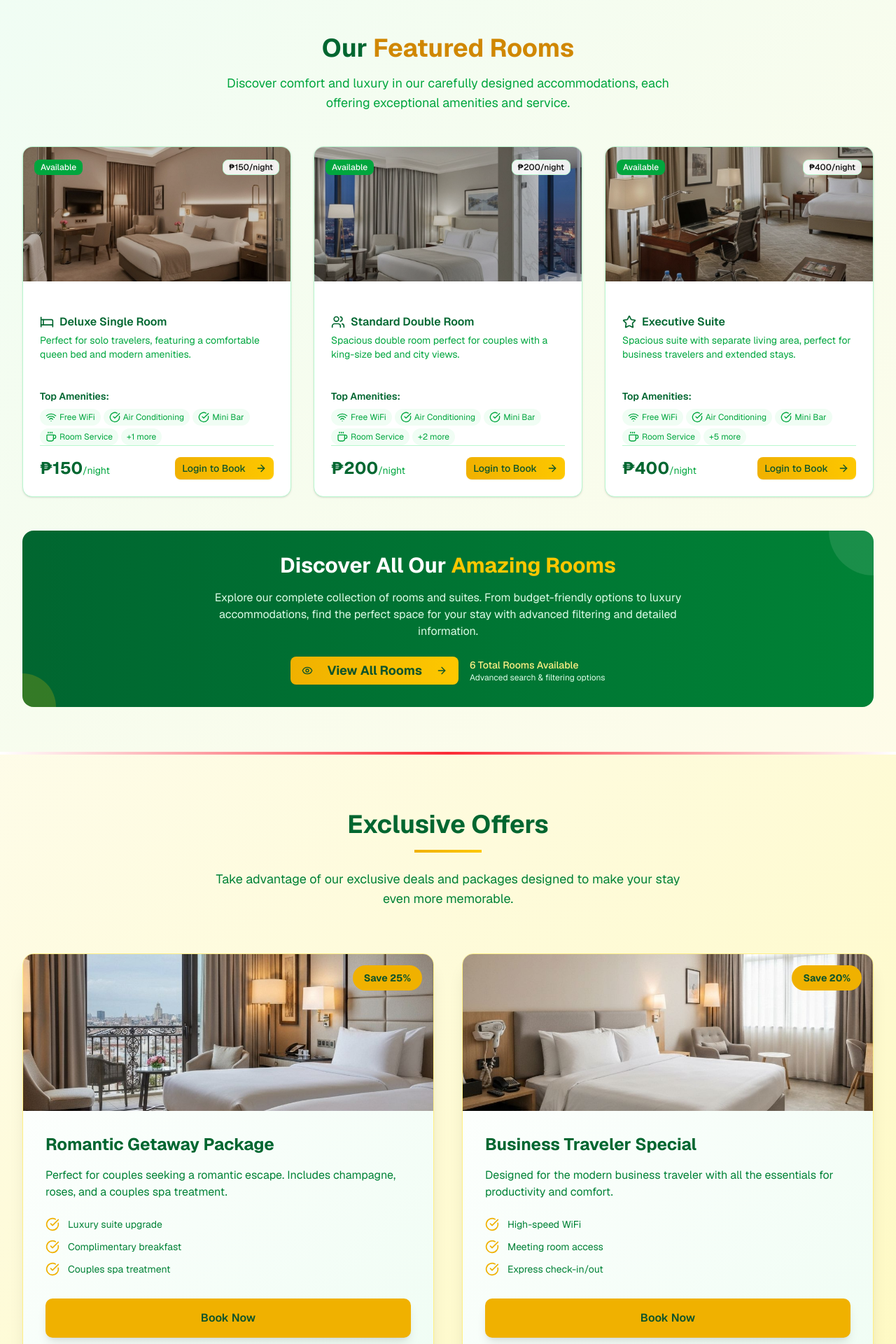
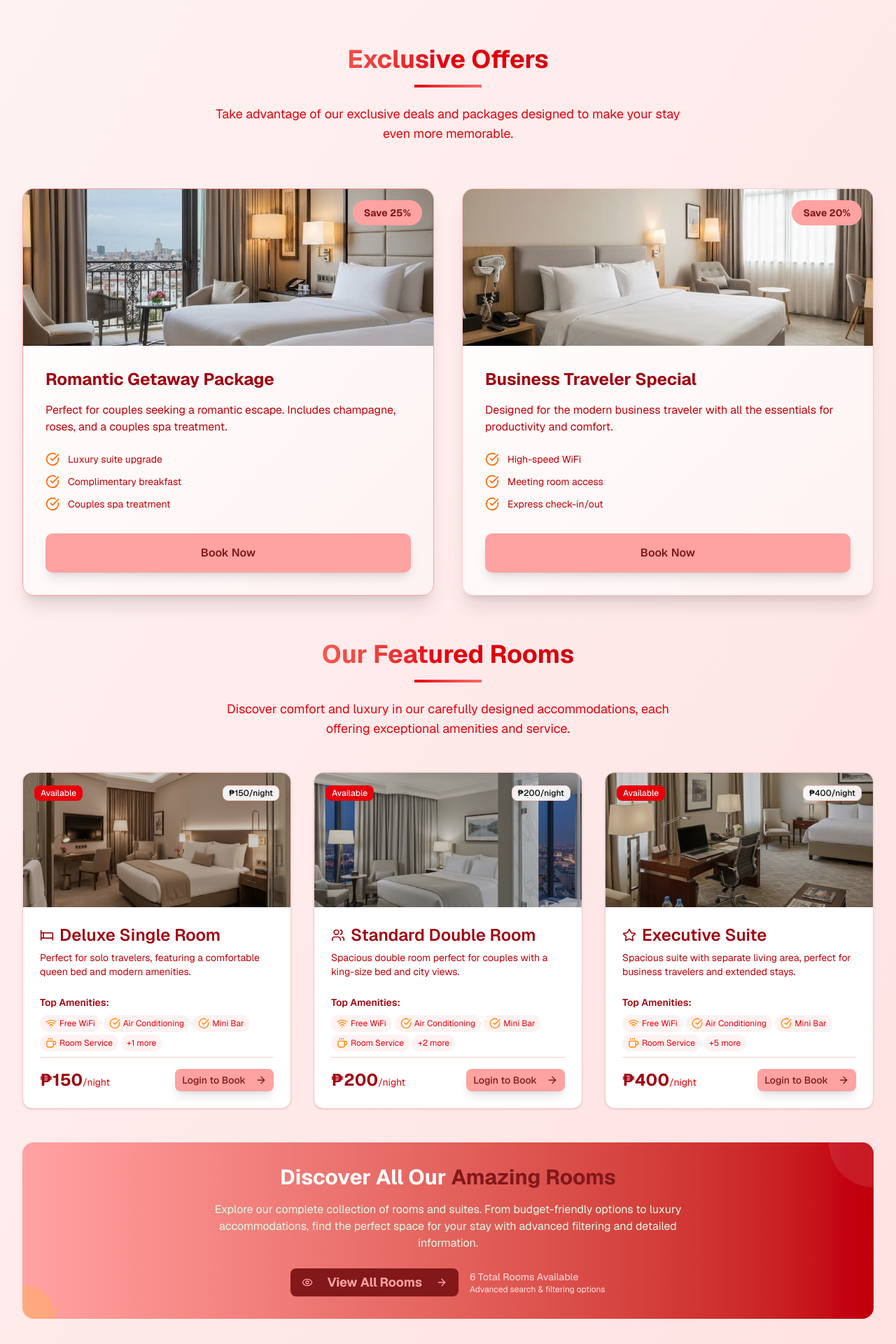
Before and after one commit to infinitecheirene/hotel-design, a Next.js app: page / in a window 1280 px wide. Shown: the part 720-2640 px from the top of the page at 70% size. Built offline with nearby package versions, Linux system fonts and the light colour scheme.

Commit message:
Updated the design of the Room section in the homepage

```diff
--- a/app/page.tsx
+++ b/app/page.tsx
@@ -12,10 +12,6 @@ export default function HomePage() {
       <HeroSection />
       <RoomsPreviewSection />
       <SectionDivider />
-      <OffersSection />
-      <SectionDivider />
-      <AmenitiesSection />
-      <SectionDivider />
       <TestimonialsSection />
       <ContactSection />
     </div>
--- a/components/RoomPreviewSection.tsx
+++ b/components/RoomPreviewSection.tsx
@@ -162,14 +162,103 @@ export default function RoomsPreviewSection() {
   }
 
   return (
-    <section className="py-16 bg-gradient-to-br from-green-50 to-yellow-50">
-      <div className="max-w-7xl mx-auto px-4 sm:px-6 lg:px-8">
+    <main className="py-20 bg-gradient-to-br from-red-50 to-red-100">
+      <section className="max-w-7xl mx-auto px-4 sm:px-6 lg:px-8">
+        <div className="text-center mb-16">
+          <h2 className="text-3xl md:text-4xl font-bold mb-4 bg-gradient-to-r from-red-200 via-red-600 to-red-800 bg-clip-text text-transparent">Exclusive Offers</h2>
+          <div className="w-24 h-1 mx-auto mb-6 bg-gradient-to-r from-red-600 to-red-400" />
+          <p className="text-lg max-w-2xl mx-auto text-pretty text-red-600">
+            Take advantage of our exclusive deals and packages designed to make your stay even more memorable.
+          </p>
+        </div>
+
+        <div className="grid grid-cols-1 lg:grid-cols-2 gap-10">
+          <div className="overflow-hidden rounded-2xl transition-all duration-300 hover:scale-105 bg-gradient-to-br from-white to-red-50 shadow-xl border border-red-300">
+            <div
+              className="h-56 bg-cover bg-center relative"
+              style={{
+                backgroundImage: "url('/deluxe-double-room.jpg')",
+              }}
+            >
+              <div className="absolute top-4 right-4 px-4 py-2 rounded-full text-sm font-bold bg-red-300 text-red-900">
+                Save 25%
+              </div>
+            </div>
+            <div className="p-8">
+              <h3 className="text-2xl font-bold mb-4 text-red-800">Romantic Getaway Package</h3>
+              <p className="mb-6 text-red-700">
+                Perfect for couples seeking a romantic escape. Includes champagne, roses, and a couples spa treatment.
+              </p>
+              <ul className="space-y-3 mb-8">
+                <li className="flex items-center text-sm text-red-700">
+                  <CheckCircle className="w-5 h-5 mr-3 text-orange-500" />
+                  Luxury suite upgrade
+                </li>
+                <li className="flex items-center text-sm text-red-700">
+                  <CheckCircle className="w-5 h-5 mr-3 text-orange-500" />
+                  Complimentary breakfast
+                </li>
+                <li className="flex items-center text-sm text-red-700">
+                  <CheckCircle className="w-5 h-5 mr-3 text-orange-500" />
+                  Couples spa treatment
+                </li>
+              </ul>
+              <Link href="/rooms">
+                <button className="w-full py-4 rounded-lg font-semibold transition-all duration-300 hover:scale-105 bg-red-300 text-red-900 shadow-lg hover:bg-red-400">
+                  Book Now
+                </button>
+              </Link>
+            </div>
+          </div>
+
+          <div className="overflow-hidden rounded-2xl transition-all duration-300 hover:scale-105 bg-gradient-to-br from-white to-red-50 shadow-xl border border-red-200">
+            <div
+              className="h-56 bg-cover bg-center relative"
+              style={{
+                backgroundImage: "url('/superior-single-room.jpg')",
+              }}
+            >
+              <div className="absolute top-4 right-4 px-4 py-2 rounded-full text-sm font-bold bg-red-300 text-red-900">
+                Save 20%
+              </div>
+            </div>
+            <div className="p-8">
+              <h3 className="text-2xl font-bold mb-4 text-red-800">Business Traveler Special</h3>
+              <p className="mb-6 text-red-700">
+                Designed for the modern business traveler with all the essentials for productivity and comfort.
+              </p>
+              <ul className="space-y-3 mb-8">
+                <li className="flex items-center text-sm text-red-700">
+                  <CheckCircle className="w-5 h-5 mr-3 text-orange-500" />
+                  High-speed WiFi
+                </li>
+                <li className="flex items-center text-sm text-red-700">
+                  <CheckCircle className="w-5 h-5 mr-3 text-orange-500" />
+                  Meeting room access
+                </li>
+                <li className="flex items-center text-sm text-red-700">
+                  <CheckCircle className="w-5 h-5 mr-3 text-orange-500" />
+                  Express check-in/out
+                </li>
+              </ul>
+              <Link href="/rooms">
+                <button className="w-full py-4 rounded-lg font-semibold transition-all duration-300 hover:scale-105 bg-red-300 text-red-900 shadow-lg hover:bg-red-400">
+                  Book Now
+                </button>
+              </Link>
+            </div>
+          </div>
+        </div>
+    </section>
+
+    <section className="max-w-7xl py-16 mx-auto px-4 sm:px-6 lg:px-8">
         {/* Section Header */}
         <div className="text-center mb-12">
-          <h2 className="text-3xl md:text-4xl font-bold text-green-800 mb-4">
-            Our <span className="text-yellow-600">Featured Rooms</span>
+          <h2 className="text-3xl md:text-4xl font-bold bg-gradient-to-r from-red-200 via-red-600 to-red-800 bg-clip-text text-transparent mb-4">
+            Our Featured Rooms
           </h2>
-          <p className="text-lg text-green-600 max-w-2xl mx-auto">
+          <div className="w-24 h-1 mx-auto mb-6 bg-gradient-to-r from-red-600 to-red-400" />
+          <p className="text-lg max-w-2xl mx-auto text-pretty text-red-600">
             Discover comfort and luxury in our carefully designed accommodations, each offering exceptional amenities
             and service.
           </p>
@@ -180,7 +269,7 @@ export default function RoomsPreviewSection() {
           {featuredRooms.map((room) => (
             <Card
               key={room.id}
-              className="overflow-hidden transition-all duration-300 hover:shadow-xl flex flex-col p-0 border-green-200 hover:border-green-400 group"
+              className="overflow-hidden transition-all duration-300 hover:shadow-xl flex flex-col p-0 border-red-200 hover:border-red-400 group"
             >
               <div
                 className="h-48 bg-cover bg-center relative group-hover:scale-105 transition-transform duration-300"
@@ -188,17 +277,17 @@ export default function RoomsPreviewSection() {
               >
                 <div className="absolute inset-0 bg-black/20 group-hover:bg-black/10 transition-colors duration-300"></div>
                 <div className="absolute top-4 left-4">
-                  <Badge variant="default" className="bg-green-600 hover:bg-green-700">
+                  <Badge variant="default" className="bg-red-600 hover:bg-red-700">
                     Available
                   </Badge>
                 </div>
                 <div className="absolute top-4 right-4">
-                  <Badge variant="outline" className="bg-white/90 backdrop-blur-sm border-green-200">
+                  <Badge variant="outline" className="bg-white/90 backdrop-blur-sm border-red-200">
                     ₱{room.price}/night
                   </Badge>
                 </div>
                 {/* Overlay with quick view */}
-                <div className="absolute inset-0 bg-green-800/80 opacity-0 group-hover:opacity-100 transition-opacity duration-300 flex items-center justify-center">
+                <div className="absolute inset-0 bg-red-600/50 opacity-0 group-hover:opacity-100 transition-opacity duration-300 flex items-center justify-center">
                   <div className="text-center text-white">
                     <Eye className="w-8 h-8 mx-auto mb-2" />
                     <p className="text-sm font-medium">Quick View</p>
@@ -206,30 +295,30 @@ export default function RoomsPreviewSection() {
                 </div>
               </div>
 
-              <CardHeader className="px-6 pt-6 pb-4">
-                <CardTitle className="flex items-center text-green-800">
+              <CardHeader className="px-6">
+                <CardTitle className="flex items-center text-red-800">
                   {getRoomTypeIcon(room.type)}
-                  <span className="ml-2">{room.name}</span>
+                  <span className="ml-2 text-2xl">{room.name}</span>
                 </CardTitle>
-                <CardDescription className="text-green-600 line-clamp-2">{room.description}</CardDescription>
+                <CardDescription className="text-red-700 line-clamp-2">{room.description}</CardDescription>
               </CardHeader>
 
               <CardContent className="flex-1 flex flex-col px-6 pb-6">
                 <div className="space-y-4 flex-1">
                   <div>
-                    <h4 className="font-semibold text-sm mb-2 text-green-800">Top Amenities:</h4>
-                    <div className="flex flex-wrap gap-1">
+                    <h4 className="font-semibold text-sm mb-2 text-red-800">Top Amenities:</h4>
+                    <div className="flex flex-wrap gap-1 my-2">
                       {room.amenities.slice(0, 4).map((amenity, index) => (
                         <div
                           key={index}
-                          className="flex items-center text-xs text-green-600 bg-green-50 px-2 py-1 rounded-full"
+                          className="flex items-center text-xs text-orange-400 bg-red-50 px-2 py-1 rounded-full"
                         >
                           {getAmenityIcon(amenity)}
-                          <span className="ml-1">{amenity}</span>
+                          <span className="ml-1 text-red-600">{amenity}</span>
                         </div>
                       ))}
                       {room.amenities.length > 4 && (
-                        <div className="text-xs text-green-600 bg-green-50 px-2 py-1 rounded-full">
+                        <div className="text-xs text-red-600 bg-red-50 px-2 py-1 rounded-full">
                           +{room.amenities.length - 4} more
                         </div>
                       )}
@@ -237,16 +326,16 @@ export default function RoomsPreviewSection() {
                   </div>
                 </div>
 
-                <div className="flex items-center justify-between pt-4 border-t border-green-200 mt-auto">
-                  <div className="text-2xl font-bold text-green-800">
+                <div className="flex items-center justify-between pt-4 border-t border-red-200 mt-auto">
+                  <div className="text-2xl font-bold text-red-800">
                     ₱{room.price}
-                    <span className="text-sm text-green-600 font-normal">/night</span>
+                    <span className="text-sm text-red-600 font-normal">/night</span>
                   </div>
 
                   {user ? (
                     <Link href={`/rooms/${room.id}`}>
                       <Button
-                        className="bg-gradient-to-r from-green-700 to-green-600 hover:from-green-800 hover:to-green-700 text-white group/btn"
+                        className="bg-gradient-to-r bg-red-300 text-red-900 shadow-lg hover:bg-red-400 group/btn"
                         size="sm"
                       >
                         Book Now
@@ -256,7 +345,7 @@ export default function RoomsPreviewSection() {
                   ) : (
                     <Link href="/login">
                       <Button
-                        className="bg-gradient-to-r from-yellow-500 to-yellow-400 hover:from-yellow-600 hover:to-yellow-500 text-green-900 group/btn"
+                        className="bg-gradient-to-r bg-red-300 text-red-900 shadow-lg hover:bg-red-400 group/btn"
                         size="sm"
                       >
                         Login to Book
@@ -272,14 +361,14 @@ export default function RoomsPreviewSection() {
 
         {/* View All Rooms CTA */}
         <div className="text-center">
-          <div className="bg-gradient-to-r from-green-800 to-green-700 rounded-2xl p-8 text-white relative overflow-hidden">
+          <div className="bg-gradient-to-r from-red-300 to-red-700 rounded-2xl p-8 text-white relative overflow-hidden">
             {/* Decorative elements */}
             <div className="absolute top-0 right-0 w-32 h-32 bg-white/10 rounded-full -mr-16 -mt-16"></div>
             <div className="absolute bottom-0 left-0 w-24 h-24 bg-yellow-400/20 rounded-full -ml-12 -mb-12"></div>
 
             <div className="relative z-10">
               <h3 className="text-2xl md:text-3xl font-bold mb-4">
-                Discover All Our <span className="text-yellow-400">Amazing Rooms</span>
+                Discover All Our <span className="text-red-900">Amazing Rooms</span>
               </h3>
               <p className="text-green-100 mb-6 max-w-2xl mx-auto">
                 Explore our complete collection of rooms and suites. From budget-friendly options to luxury
@@ -290,7 +379,7 @@ export default function RoomsPreviewSection() {
                 <Link href="/rooms">
                   <Button
                     size="lg"
-                    className="bg-gradient-to-r from-yellow-500 to-yellow-400 hover:from-yellow-600 hover:to-yellow-500 text-green-900 font-bold px-8 py-3 text-lg group/cta hover:scale-105 transition-transform"
+                    className="bg-red-900 text-red-300 hover:bg-red-300 hover:text-red-900 font-bold px-8 py-3 text-lg group/cta hover:scale-105 transition-transform"
                   >
                     <Eye className="mr-3 w-5 h-5" />
                     View All Rooms
@@ -299,14 +388,14 @@ export default function RoomsPreviewSection() {
                 </Link>
 
                 <div className="text-center sm:text-left">
-                  <div className="text-yellow-200 text-sm font-medium">{mockRooms.length} Total Rooms Available</div>
-                  <div className="text-green-100 text-xs">Advanced search & filtering options</div>
+                  <div className="text-red-200 text-sm font-medium">{mockRooms.length} Total Rooms Available</div>
+                  <div className="text-red-100 text-xs">Advanced search & filtering options</div>
                 </div>
               </div>
             </div>
           </div>
         </div>
-      </div>
     </section>
+  </main>
   )
 }
--- a/components/home/offers-section.tsx
+++ b/components/home/offers-section.tsx
@@ -3,87 +3,87 @@ import { CheckCircle } from "lucide-react"
 
 export default function OffersSection() {
   return (
-    <section className="py-20 bg-gradient-to-br from-yellow-50 to-yellow-100">
+    <section className="py-20 bg-gradient-to-br from-red-50 to-red-100">
       <div className="max-w-7xl mx-auto px-4 sm:px-6 lg:px-8">
         <div className="text-center mb-16">
-          <h2 className="text-3xl md:text-4xl font-bold mb-4 text-balance text-green-800">Exclusive Offers</h2>
-          <div className="w-24 h-1 mx-auto mb-6 bg-gradient-to-r from-yellow-500 to-yellow-400" />
-          <p className="text-lg max-w-2xl mx-auto text-pretty text-green-700">
+          <h2 className="text-3xl md:text-4xl font-bold mb-4 bg-gradient-to-r from-red-200 via-red-600 to-red-800 bg-clip-text text-transparent">Exclusive Offers</h2>
+          <div className="w-24 h-1 mx-auto mb-6 bg-gradient-to-r from-red-600 to-red-400" />
+          <p className="text-lg max-w-2xl mx-auto text-pretty text-red-600">
             Take advantage of our exclusive deals and packages designed to make your stay even more memorable.
           </p>
         </div>
 
         <div className="grid grid-cols-1 lg:grid-cols-2 gap-10">
-          <div className="overflow-hidden rounded-2xl transition-all duration-300 hover:scale-105 bg-gradient-to-br from-white to-green-50 shadow-xl border border-yellow-200">
+          <div className="overflow-hidden rounded-2xl transition-all duration-300 hover:scale-105 bg-gradient-to-br from-white to-red-50 shadow-xl border border-red-300">
             <div
               className="h-56 bg-cover bg-center relative"
               style={{
                 backgroundImage: "url('/deluxe-double-room.jpg')",
               }}
             >
-              <div className="absolute top-4 right-4 px-4 py-2 rounded-full text-sm font-bold bg-yellow-500 text-green-900">
+              <div className="absolute top-4 right-4 px-4 py-2 rounded-full text-sm font-bold bg-red-300 text-red-900">
                 Save 25%
               </div>
             </div>
             <div className="p-8">
-              <h3 className="text-2xl font-bold mb-4 text-green-800">Romantic Getaway Package</h3>
-              <p className="mb-6 text-green-700">
+              <h3 className="text-2xl font-bold mb-4 text-red-800">Romantic Getaway Package</h3>
+              <p className="mb-6 text-red-700">
                 Perfect for couples seeking a romantic escape. Includes champagne, roses, and a couples spa treatment.
               </p>
               <ul className="space-y-3 mb-8">
-                <li className="flex items-center text-sm text-green-700">
-                  <CheckCircle className="w-5 h-5 mr-3 text-yellow-500" />
+                <li className="flex items-center text-sm text-red-700">
+                  <CheckCircle className="w-5 h-5 mr-3 text-orange-500" />
                   Luxury suite upgrade
                 </li>
-                <li className="flex items-center text-sm text-green-700">
-                  <CheckCircle className="w-5 h-5 mr-3 text-yellow-500" />
+                <li className="flex items-center text-sm text-red-700">
+                  <CheckCircle className="w-5 h-5 mr-3 text-orange-500" />
                   Complimentary breakfast
                 </li>
-                <li className="flex items-center text-sm text-green-700">
-                  <CheckCircle className="w-5 h-5 mr-3 text-yellow-500" />
+                <li className="flex items-center text-sm text-red-700">
+                  <CheckCircle className="w-5 h-5 mr-3 text-orange-500" />
                   Couples spa treatment
                 </li>
               </ul>
               <Link href="/rooms">
-                <button className="w-full py-4 rounded-lg font-semibold transition-all duration-300 hover:scale-105 bg-yellow-500 text-green-900 shadow-lg hover:bg-yellow-400">
+                <button className="w-full py-4 rounded-lg font-semibold transition-all duration-300 hover:scale-105 bg-red-300 text-red-900 shadow-lg hover:bg-red-400">
                   Book Now
                 </button>
               </Link>
             </div>
           </div>
 
-          <div className="overflow-hidden rounded-2xl transition-all duration-300 hover:scale-105 bg-gradient-to-br from-white to-green-50 shadow-xl border border-yellow-200">
+          <div className="overflow-hidden rounded-2xl transition-all duration-300 hover:scale-105 bg-gradient-to-br from-white to-red-50 shadow-xl border border-red-200">
             <div
               className="h-56 bg-cover bg-center relative"
               style={{
                 backgroundImage: "url('/superior-single-room.jpg')",
               }}
             >
-              <div className="absolute top-4 right-4 px-4 py-2 rounded-full text-sm font-bold bg-yellow-500 text-green-900">
+              <div className="absolute top-4 right-4 px-4 py-2 rounded-full text-sm font-bold bg-red-300 text-red-900">
                 Save 20%
               </div>
             </div>
             <div className="p-8">
-              <h3 className="text-2xl font-bold mb-4 text-green-800">Business Traveler Special</h3>
-              <p className="mb-6 text-green-700">
+              <h3 className="text-2xl font-bold mb-4 text-red-800">Business Traveler Special</h3>
+              <p className="mb-6 text-red-700">
                 Designed for the modern business traveler with all the essentials for productivity and comfort.
               </p>
               <ul className="space-y-3 mb-8">
-                <li className="flex items-center text-sm text-green-700">
-                  <CheckCircle className="w-5 h-5 mr-3 text-yellow-500" />
+                <li className="flex items-center text-sm text-red-700">
+                  <CheckCircle className="w-5 h-5 mr-3 text-orange-500" />
                   High-speed WiFi
                 </li>
-                <li className="flex items-center text-sm text-green-700">
-                  <CheckCircle className="w-5 h-5 mr-3 text-yellow-500" />
+                <li className="flex items-center text-sm text-red-700">
+                  <CheckCircle className="w-5 h-5 mr-3 text-orange-500" />
                   Meeting room access
                 </li>
-                <li className="flex items-center text-sm text-green-700">
-                  <CheckCircle className="w-5 h-5 mr-3 text-yellow-500" />
+                <li className="flex items-center text-sm text-red-700">
+                  <CheckCircle className="w-5 h-5 mr-3 text-orange-500" />
                   Express check-in/out
                 </li>
               </ul>
               <Link href="/rooms">
-                <button className="w-full py-4 rounded-lg font-semibold transition-all duration-300 hover:scale-105 bg-yellow-500 text-green-900 shadow-lg hover:bg-yellow-400">
+                <button className="w-full py-4 rounded-lg font-semibold transition-all duration-300 hover:scale-105 bg-red-300 text-red-900 shadow-lg hover:bg-red-400">
                   Book Now
                 </button>
               </Link>
```
